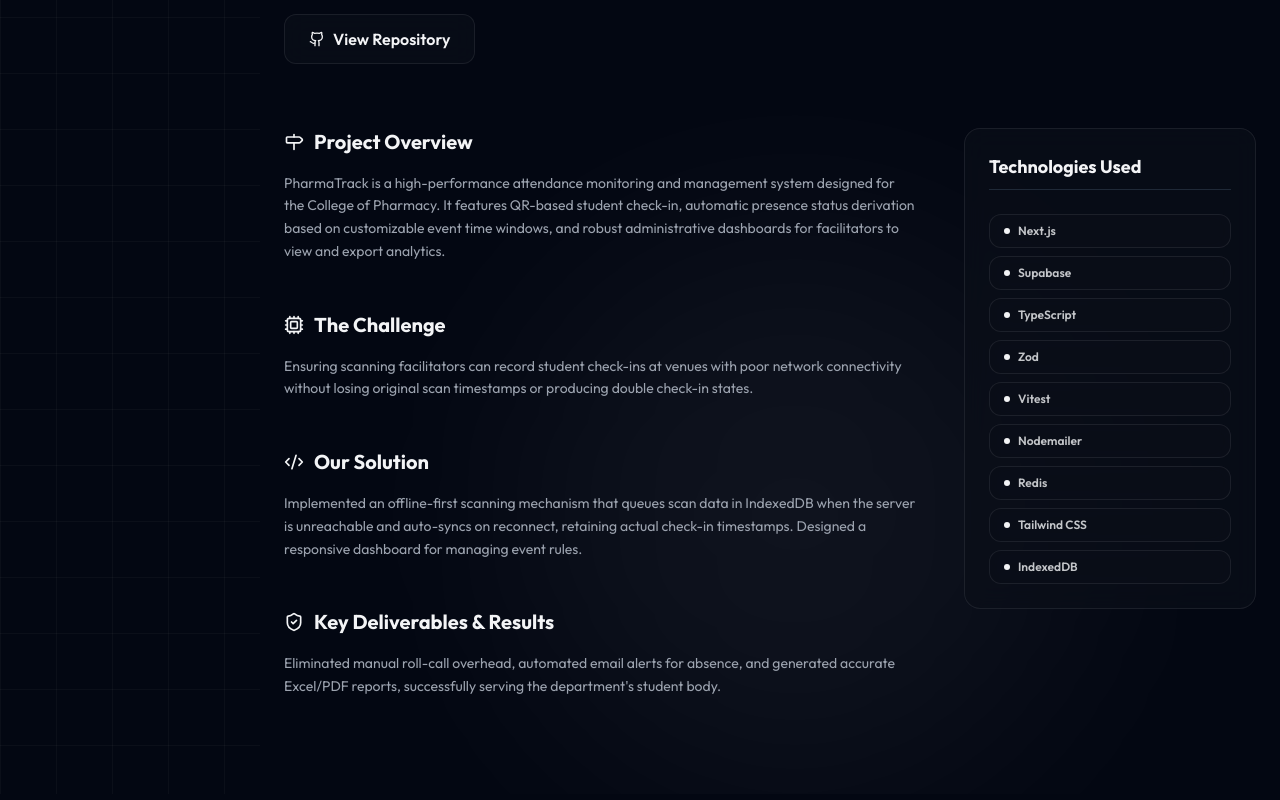
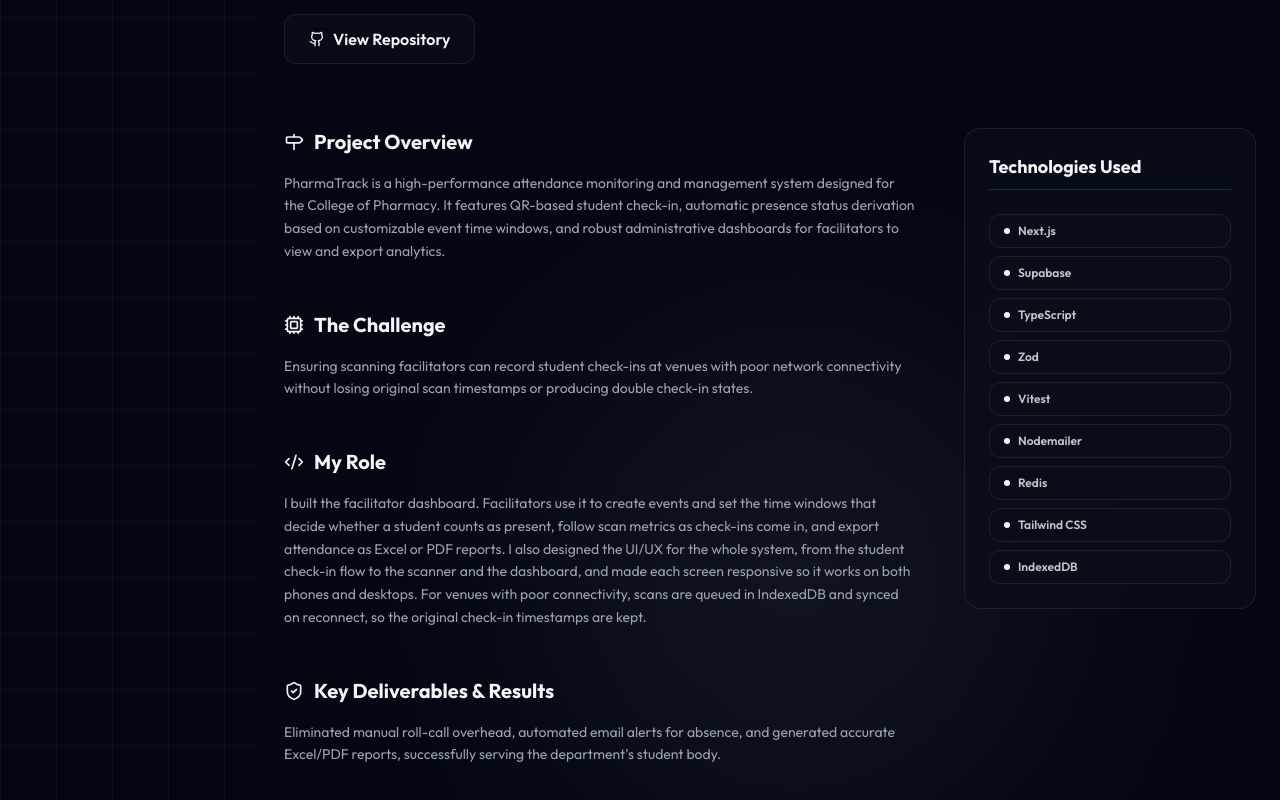
Before and after one commit to Alexander-Tolosa/E-Portfolio, a Next.js app: page /projects/pharmatrack in a window 1280 px wide. Shown: the part 1047-1847 px from the top of the page. Built offline with nearby package versions, Linux system fonts and the light colour scheme.

Commit message:
Rewrite PharmaTrack solution as 'My Role' section
Co-Authored-By: Claude Sonnet 5.5 <noreply@anthropic.com>

```diff
--- a/src/app/projects/[id]/page.tsx
+++ b/src/app/projects/[id]/page.tsx
@@ -156,7 +156,7 @@ export default async function ProjectCaseStudyPage({ params }: PageProps) {
             <div className="space-y-4">
               <h3 className="text-xl font-bold text-foreground flex items-center gap-2.5">
                 <Code2 className="text-foreground" size={20} />
-                Our Solution
+                My Role
               </h3>
               <p className="text-brand-text-muted text-sm leading-relaxed">
                 {project.solutions}
--- a/src/data/content.ts
+++ b/src/data/content.ts
@@ -208,7 +208,7 @@ export const content: PortfolioContent = {
       client: "University of San Agustin, Pharmacy Department",
       techStack: ["Next.js", "Supabase", "TypeScript", "Zod", "Vitest", "Nodemailer", "Redis", "Tailwind CSS", "IndexedDB"],
       challenges: "Ensuring scanning facilitators can record student check-ins at venues with poor network connectivity without losing original scan timestamps or producing double check-in states.",
-      solutions: "Implemented an offline-first scanning mechanism that queues scan data in IndexedDB when the server is unreachable and auto-syncs on reconnect, retaining actual check-in timestamps. Designed a responsive dashboard for managing event rules.",
+      solutions: "I built the facilitator dashboard. Facilitators use it to create events and set the time windows that decide whether a student counts as present, follow scan metrics as check-ins come in, and export attendance as Excel or PDF reports. I also designed the UI/UX for the whole system, from the student check-in flow to the scanner and the dashboard, and made each screen responsive so it works on both phones and desktops. For venues with poor connectivity, scans are queued in IndexedDB and synced on reconnect, so the original check-in timestamps are kept.",
       results: "Eliminated manual roll-call overhead, automated email alerts for absence, and generated accurate Excel/PDF reports, successfully serving the department's student body.",
       image: "/assets/images/pharmatrack_dashboard.jpg",
       images: [
```
